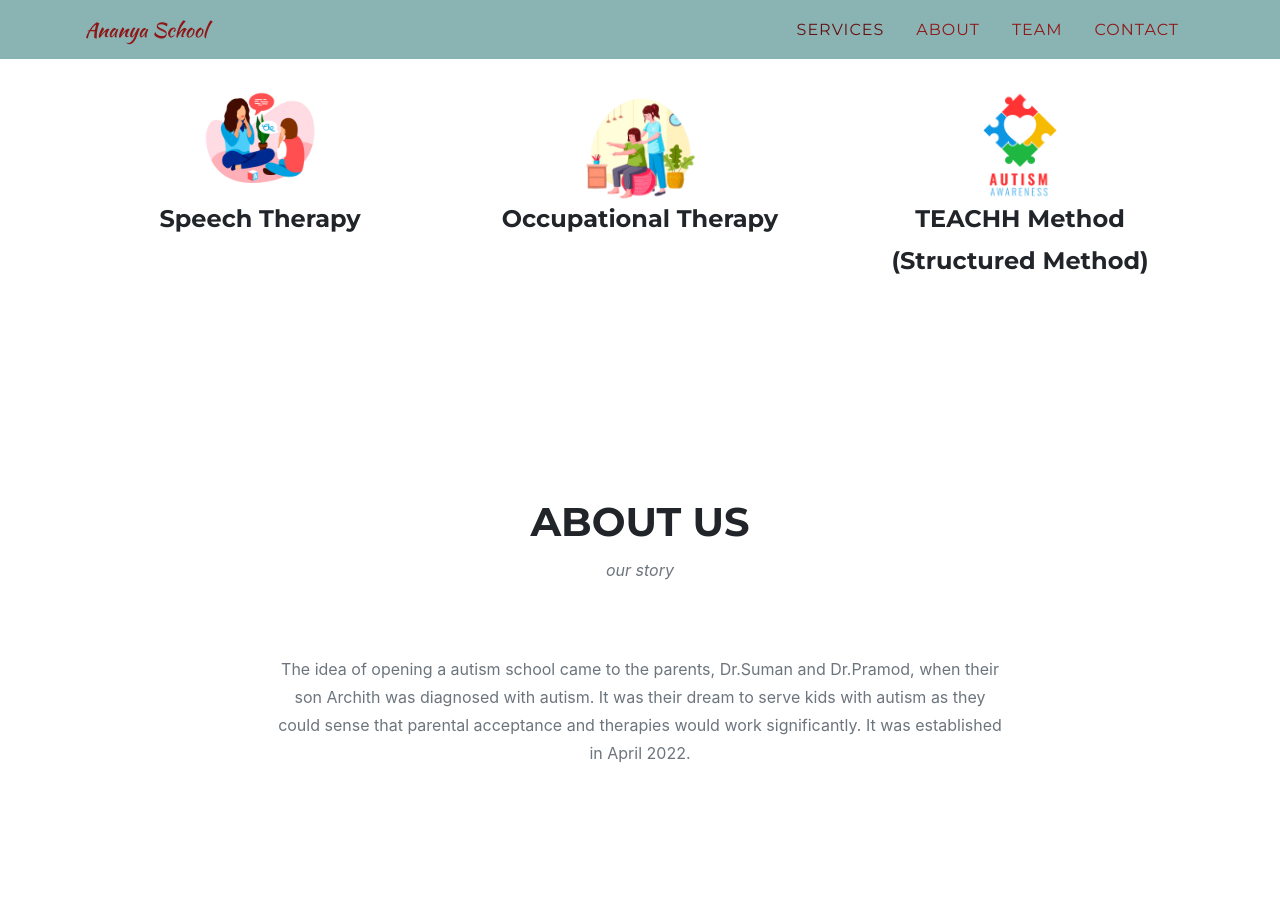
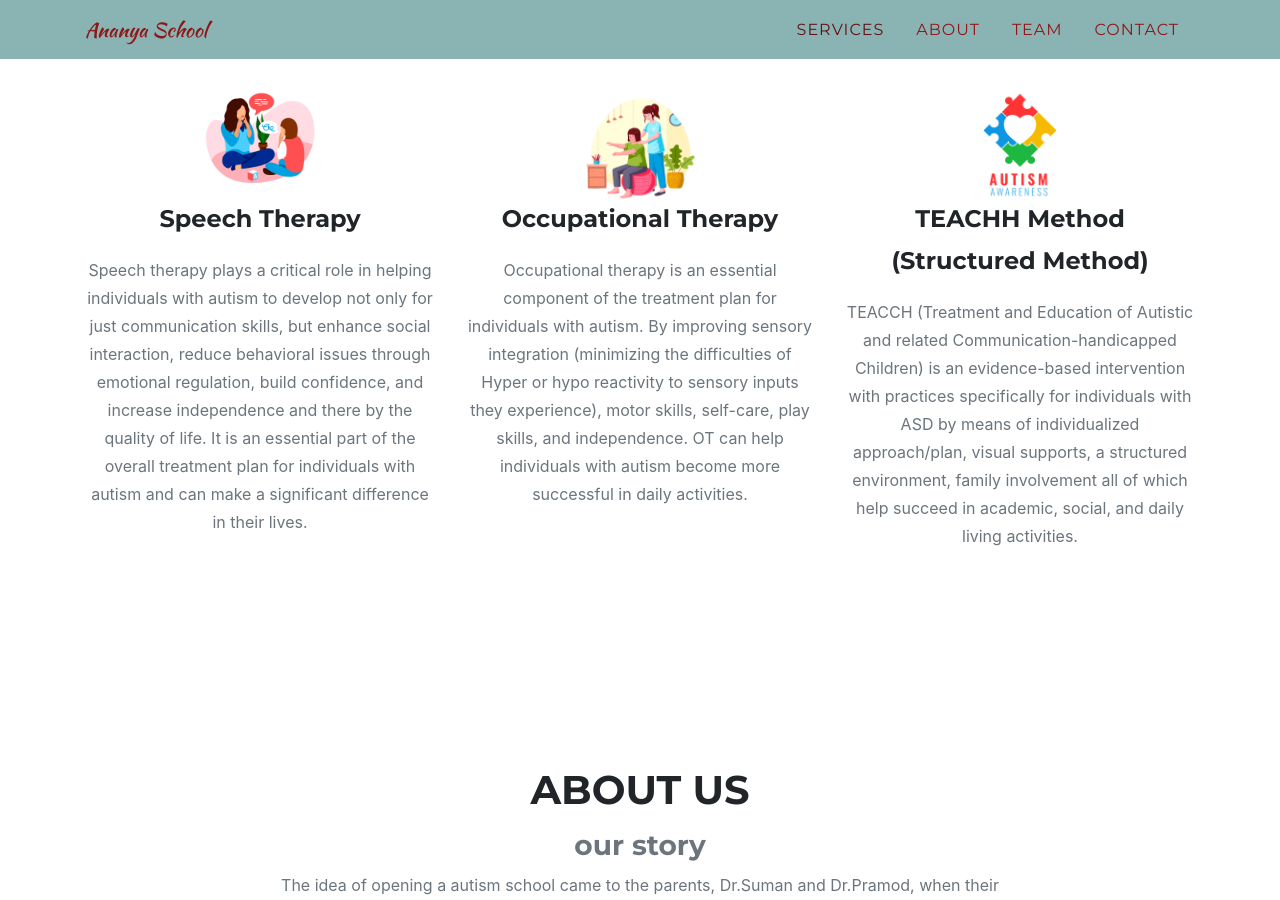
Before and after one commit to shreegurutrust22/ananyaschool, a Jekyll site: the page built from index.md, in a window 1280 px wide and 900 px high, scrolled down 985 px. Built offline with Jekyll 4.4.1, drawn with Linux system fonts in a browser that asks for light colours; some web fonts are replaced; some of the changed text lies outside the part shown.

Commit message:
Added Description for Services, Removed social media links for the team.

```diff
--- a/_data/sitetext.yml
+++ b/_data/sitetext.yml
@@ -22,15 +22,15 @@ en: &DEFAULT_EN
     section: services
     list:
       - title: "Speech Therapy"
-        desc: ""
+        desc: "Speech therapy plays a critical role in helping individuals with autism to develop not only for just communication skills, but enhance social interaction, reduce behavioral issues through emotional regulation, build confidence, and increase independence and there by the quality of life. It is an essential part of the overall treatment plan for individuals with autism and can make a significant difference in their lives."
         icon: fas fa-shopping-cart #find more at https://fontawesome.com/icons
         image: "assets/img/services/speech_therapy.jpg"
       - title: "Occupational Therapy"
-        desc: ""
+        desc: "Occupational therapy is an essential component of the treatment plan for individuals with autism. By improving sensory integration (minimizing the difficulties of Hyper or hypo reactivity to sensory inputs they experience), motor skills, self-care, play skills, and independence. OT can help individuals with autism become more successful in daily activities."
         icon: fas fa-laptop
         image: "assets/img/services/occupational_therapy.jpg"
       - title: "TEACHH Method (Structured Method)"
-        desc: ""
+        desc: "TEACCH (Treatment and Education of Autistic and related Communication-handicapped Children) is an evidence-based intervention with practices specifically for individuals with ASD by means of individualized approach/plan, visual supports, a structured environment, family involvement all of which help succeed in academic, social, and daily living activities."
         icon: fab fa-markdown
         image: "assets/img/services/autism.jpg"
 
@@ -49,12 +49,12 @@ en: &DEFAULT_EN
     events:
       - title: "Our Humble Beginnings"
         year: "2009-2011"
-        desc: "Lorem ipsum dolor sit amet, consectetur adipisicing elit. Sunt ut voluptatum eius sapiente, totam reiciendis temporibus qui quibusdam, recusandae sit vero unde, sed, incidunt et ea quo dolore laudantium consectetur!"
+        desc: ""
         image: assets/img/timeline/1.jpg
         alt:
       - title: "An Agency is Born"
         year: "March 2011"
-        desc: "Lorem ipsum dolor sit amet, consectetur adipisicing elit. Sunt ut voluptatum eius sapiente, totam reiciendis temporibus qui quibusdam, recusandae sit vero unde, sed, incidunt et ea quo dolore laudantium consectetur!"
+        desc: ""
         image: assets/img/timeline/2.jpg
         alt:
       - title: "Jekyll Theme is created"
@@ -105,32 +105,32 @@ en: &DEFAULT_EN
         role: "Proprietor and Special Educator(RCI certified for Autism, Certified avaz trainer)"
         image: assets/img/team/suman_g.png
         social:
-          - url: https://twitter.com
-            icon: fab fa-twitter
-          - url: https://facebook.com
-            icon: fab fa-facebook-f
-          - url: https://linkedin.com
-            icon: fab fa-linkedin-in
+#          - url:
+#            icon:
+#          - url:
+#            icon:
+#          - url:
+#            icon:
       - name: "Tanuja Talele Gold medalist MSc"
         role: "MSc in speech language pathology AIISH"
         image: assets/img/team/tanuja_talele.png
         social:
-          - url: https://twitter.com
-            icon: fab fa-twitter
-          - url: https://facebook.com
-            icon: fab fa-facebook-f
-          - url: https://linkedin.com
-            icon: fab fa-linkedin-in
+#          - url: https://twitter.com
+#            icon: fab fa-twitter
+#          - url: https://facebook.com
+#            icon: fab fa-facebook-f
+#          - url: https://linkedin.com
+#            icon: fab fa-linkedin-in
       - name: "Beejal Modi"
         role: "Occupational Therapist"
         image: assets/img/team/beejal_modi.png
         social:
-          - url: https://twitter.com
-            icon: fab fa-twitter
-          - url: https://facebook.com
-            icon: fab fa-facebook-f
-          - url: https://linkedin.com
-            icon: fab fa-linkedin-in
+#          - url: https://twitter.com
+#            icon: fab fa-twitter
+#          - url: https://facebook.com
+#            icon: fab fa-facebook-f
+#          - url: https://linkedin.com
+#            icon: fab fa-linkedin-in
   teamrow2:
     title: "OUR AMAZING TEAM"
     text: ""
@@ -141,36 +141,36 @@ en: &DEFAULT_EN
         role: "Speech Language Pathologist"
         image: assets/img/team/shobha.png
         social:
-          - url: https://twitter.com
-            icon: fab fa-twitter
-          - url: https://facebook.com
-            icon: fab fa-facebook-f
-          - url: https://linkedin.com
-            icon: fab fa-linkedin-in
+#          - url: https://twitter.com
+#            icon: fab fa-twitter
+#          - url: https://facebook.com
+#            icon: fab fa-facebook-f
+#          - url: https://linkedin.com
+#            icon: fab fa-linkedin-in
       - name: "Radha"
         role: "Special Needs Therapy Facilitator"
         image: assets/img/team/radha.png
         social:
-          - url: https://twitter.com
-            icon: fab fa-twitter
-          - url: https://facebook.com
-            icon: fab fa-facebook-f
-          - url: https://linkedin.com
-            icon: fab fa-linkedin-in
+#          - url: https://twitter.com
+#            icon: fab fa-twitter
+#          - url: https://facebook.com
+#            icon: fab fa-facebook-f
+#          - url: https://linkedin.com
+#            icon: fab fa-linkedin-in
       - name: "Ashwini"
         role: "Special Needs Therapy Facilitator"
         image: assets/img/team/ashwini.png
         social:
-          - url: https://twitter.com
-            icon: fab fa-twitter
-          - url: https://facebook.com
-            icon: fab fa-facebook-f
-          - url: https://linkedin.com
-            icon: fab fa-linkedin-in
+#          - url: https://twitter.com
+#            icon: fab fa-twitter
+#          - url: https://facebook.com
+#            icon: fab fa-facebook-f
+#          - url: https://linkedin.com
+#            icon: fab fa-linkedin-in
 
   contact:
-    title: "Contact Us"
-    text: "No.151, Sri Guru, Ananya School for Autism,<br/><br/>S Nijalingappa layout,Davanagere<br/><br/>Ph no.9916485871, 9019965603"
+    title: "<br/>Contact Us"
+    text: "No.151, Sri Guru, Ananya School for Autism,<br/><br/>S Nijalingappa layout, Davanagere<br/><br/>Ph: 9916485871, 9019965603<br/><br/>Email: shreegurutrust22@gmail.com<br/><br/><br/><br/>"
     section: contact
     name: "Name*"
     name-validation: "Please enter your name."
@@ -186,16 +186,16 @@ en: &DEFAULT_EN
   footer:
     legal: "Privacy Policy"
     social:
-      - url: https://twitter.com
-        icon: "fab fa-twitter"
-      - url: https://facebook.com
-        icon: "fab fa-facebook-f"
-      - url: https://linkedin.com
-        icon: "fab fa-linkedin-in"
-      - url: https://github.com/raviriley/agency-jekyll-theme
-        icon: "fab fa-github"
-      - url: https://instagram.com
-        icon: "fab fa-instagram"
+#      - url: https://twitter.com
+#        icon: "fab fa-twitter"
+#      - url: https://facebook.com
+#        icon: "fab fa-facebook-f"
+#      - url: https://linkedin.com
+#        icon: "fab fa-linkedin-in"
+#      - url: https://github.com/raviriley/agency-jekyll-theme
+#        icon: "fab fa-github"
+#      - url: https://instagram.com
+#        icon: "fab fa-instagram"
 en-US:
   <<: *DEFAULT_EN
 en-CA:
--- a/_includes/about.html
+++ b/_includes/about.html
@@ -5,7 +5,7 @@
     <div class="row">
       <div class="col-lg-12 text-center">
         <h2 class="section-heading text-uppercase">{{ site.data.sitetext[site.locale].about.title | default: "About Us" }}</h2>
-        <h3 class="section-subheading text-muted">{{ site.data.sitetext[site.locale].about.text | default: "" }}</h3>
+        <h3 class="section-heading text-muted">{{ site.data.sitetext[site.locale].about.text | default: "" }}</h3>
       </div>
     </div>
     <div class="row">
```
